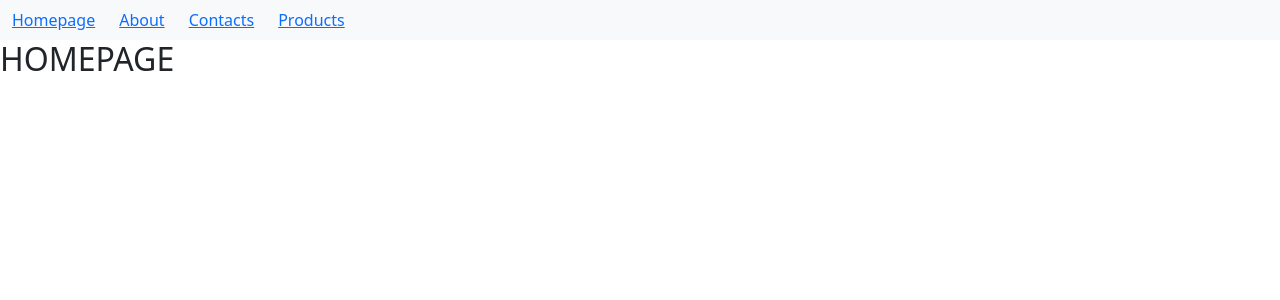
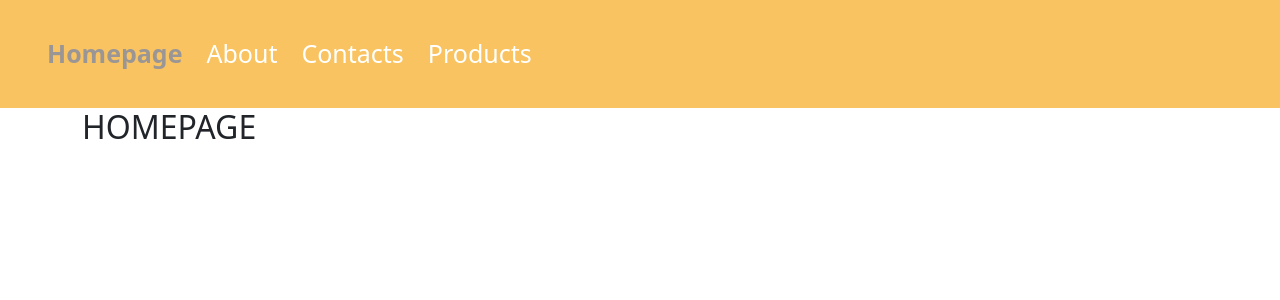
Before and after one commit to GaetanoNicotra/react-router, a React (Vite) app: page / in a window 1280 px wide. Shown: the top 300 px of the page. Built offline with nearby package versions, Linux system fonts and the light colour scheme.

Commit message:
[UPD] stilizzazioni tramite css

```diff
--- a/src/components/Navbar.jsx
+++ b/src/components/Navbar.jsx
@@ -12,17 +12,20 @@ const links = [
 const Navbar = () => {
 
     return (
-        <nav className="navbar navbar-expand-lg bg-body-tertiary">
-            <div className="container-fluid">
-                <div className="collapse navbar-collapse" id="navbarNavDropdown">
+        <header>
+            <nav className="navbar navbar-expand-lg my-pd navbar-orange">
+                <div className="container-fluid ">
+                    <div className="collapse navbar-collapse " id="navbarNavDropdown">
                         <ul className="navbar-nav ">
                             {links.map((link, index) => {
-                            return <li key={index} className="nav-item me-4"> <NavLink to={link.path}>{link.label}</NavLink></li>
+                                return <li key={index} className="nav-item me-4"> <NavLink className="custom-link" to={link.path}>{link.label}</NavLink></li>
                             })}
                         </ul>
                     </div>
                 </div>
             </nav>
+        </header>
+
     )
 }
 
--- a/src/index.css
+++ b/src/index.css
@@ -0,0 +1,26 @@
+/* UTILITIES */
+.my-pd {
+  padding: 35px;
+}
+
+.navbar-orange {
+  background-color: rgba(245, 171, 33, 0.712);
+}
+
+/* LINK */
+.custom-link {
+  color: white;
+  text-decoration: none;
+  font-size: 25px;
+}
+
+.custom-link:hover {
+  cursor: pointer;
+  font-weight: 600;
+  color: rgb(155, 150, 150);
+}
+
+.custom-link.active {
+  font-weight: 600;
+  color: rgb(155, 150, 150);
+}
--- a/src/pages/About.jsx
+++ b/src/pages/About.jsx
@@ -5,8 +5,13 @@ const About = () => {
     return (
         <>
             <Navbar />
-            <div>
-                <h2>ABOUT</h2>
+            <div className='container' >
+                <div className="row">
+                    <div className="col-12">
+                        <h2>ABOUT</h2>
+                    </div>
+                </div>
+
             </div>
 
         </>
--- a/src/pages/Contacts.jsx
+++ b/src/pages/Contacts.jsx
@@ -4,8 +4,13 @@ const contacts = () => {
     return (
         <>
             <Navbar />
-            <div>
-                <h2>CONTATTI</h2>
+            <div className='container' >
+                <div className="row">
+                    <div className="col-12">
+                        <h2>CONTACTS</h2>
+                    </div>
+                </div>
+
             </div>
         </>
 
--- a/src/pages/Homepage.jsx
+++ b/src/pages/Homepage.jsx
@@ -5,8 +5,13 @@ const Homepage = () => {
     return (
         <>
             <Navbar />
-            <div>
-                <h2>HOMEPAGE</h2>
+            <div className='container' >
+                <div className="row">
+                    <div className="col-12">
+                        <h2>HOMEPAGE</h2>
+                    </div>
+                </div>
+
             </div>
         </>
 
--- a/src/pages/Products.jsx
+++ b/src/pages/Products.jsx
@@ -21,7 +21,7 @@ const Products = () => {
         <>
             <Navbar />
             <div className="container">
-                <h1 className='mb-4' >LISTA PRODOTTI</h1>
+                <h1 className='mb-4 mt-5' >LISTA PRODOTTI</h1>
                 <div className="row">
                     {products.map((product) => {
                         return (
@@ -29,12 +29,12 @@ const Products = () => {
                                 <img src={product.image} className="card-img-top" alt="..." />
                                 <div className="card-body">
                                     <h5 className="card-title">{product.name}</h5>
-                                    <p className="card-text">{product.ingredients.join(',')}</p>
+                                    <p className="card-text mt-2"> <p><strong><em>Ingredients</em></strong></p>{product.ingredients.join(',')}</p>
                                 </div>
                                 <ul className="list-group list-group-flush">
-                                    <li className="list-group-item"> {product.difficulty}</li>
-                                    <li className="list-group-item">{product.cuisine}</li>
-                                    <li className="list-group-item">A third item</li>
+                                    <li className="list-group-item"> <p><strong><em>Difficulty</em></strong></p>{product.difficulty}</li>
+                                    <li className="list-group-item"> <p><strong><em>Cuisine</em></strong></p>{product.cuisine}</li>
+                                    <li className="list-group-item"> <p><strong><em>Calories</em></strong></p>{product.caloriesPerServing}</li>
                                 </ul>
                             </div>
                         );
```
Lines whose indentation alone changed are shown as unchanged.
